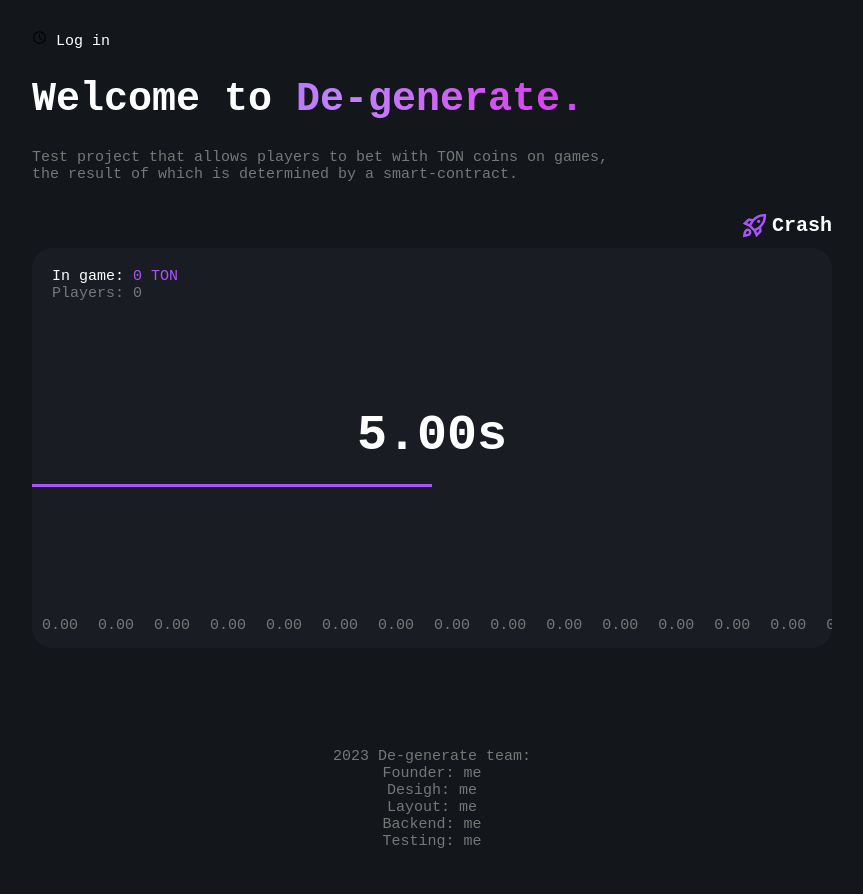
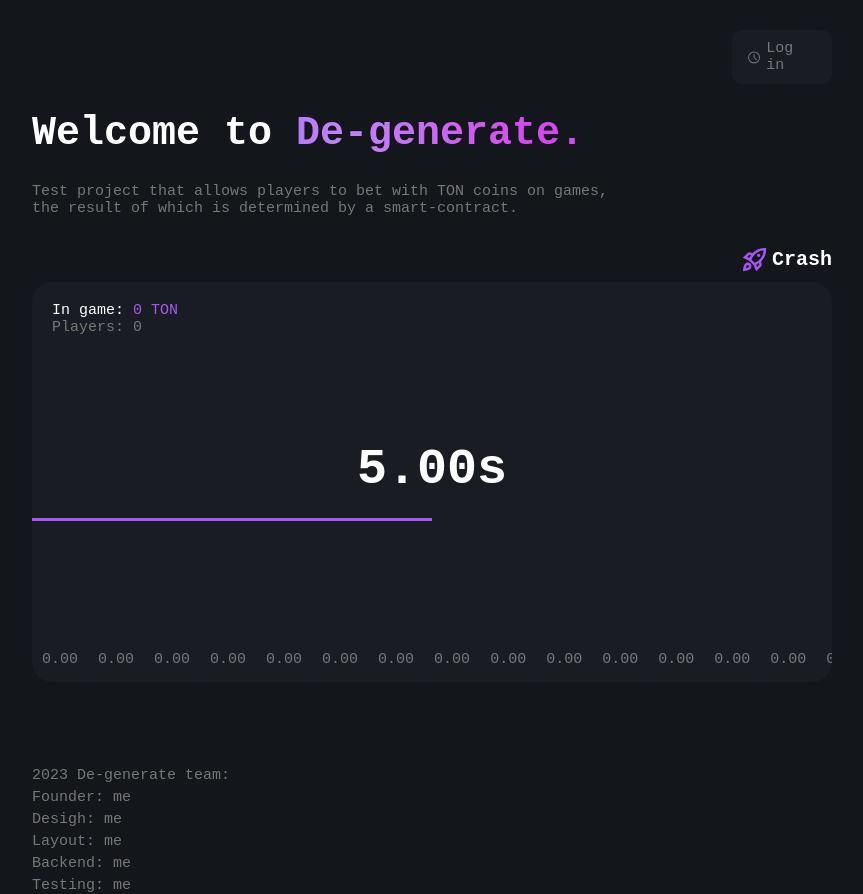
Before and after one commit to refoerofekr/refoerofekr.github.io, a plain HTML site: page index.html in a window 1280 px wide. Shown: the whole page, without its empty margins (208-1071 px from the left). Before the commit the page ends 850 px from the top, so only its background shows below. Drawn offline with Linux system fonts and the light colour scheme; a web font is replaced by a local one.

Commit message:
Update index.css

```diff
--- a/index.css
+++ b/index.css
@@ -37,7 +37,24 @@ h1 {
   --violet_dark: rgb(192, 132, 252);
   --pink: rgb(217, 70, 240);
   --gray: #777;
+  --dark_gray: #191D23;
 }
+
+.logIn {
+	background-color: var(--dark_gray);
+	color: var(--gray);
+	padding: 10px 15px 10px 15px;
+	border-radius: 10px;
+	display: flex;
+	align-items: center;
+	margin-left: auto;
+	max-width: 70px;
+}
+.logIn svg {
+	fill: var(--gray);
+	padding-right: 5px;
+}
+
 
 @keyframes sex{
 	from {
@@ -142,6 +159,19 @@ h1 {
 .bars {
 	padding-top: 20px;
 }
+#rocket{
+	margin-top: -20px;
+	animation: rocketFlying 0.2s ease infinite;
+}
+
+@keyframes rocketFlying{
+	0%, 100% {
+		transform: translateY(-1px);
+	}
+	50% {
+		transform: translateY(1px);
+	}
+}
 
 .lastcoefsList {
 	color: var(--gray);
@@ -162,6 +192,9 @@ h1 {
 
 .footer {
 	color: var(--gray);
-	text-align: center;
-	padding-top: 100px;
+	padding-top: 80px;
 }
+
+.footer li {
+	padding-top: 5px;
+}
```
